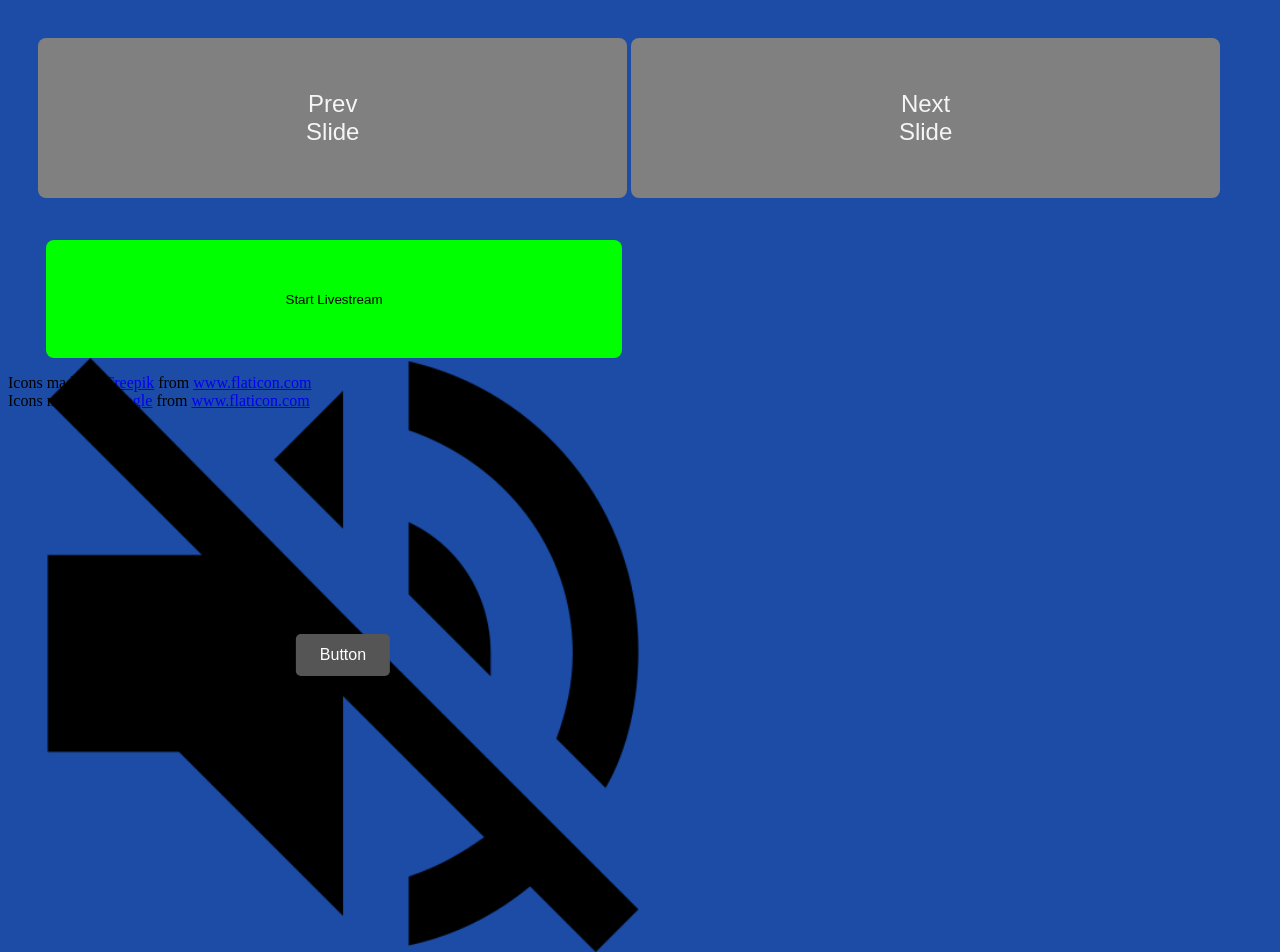
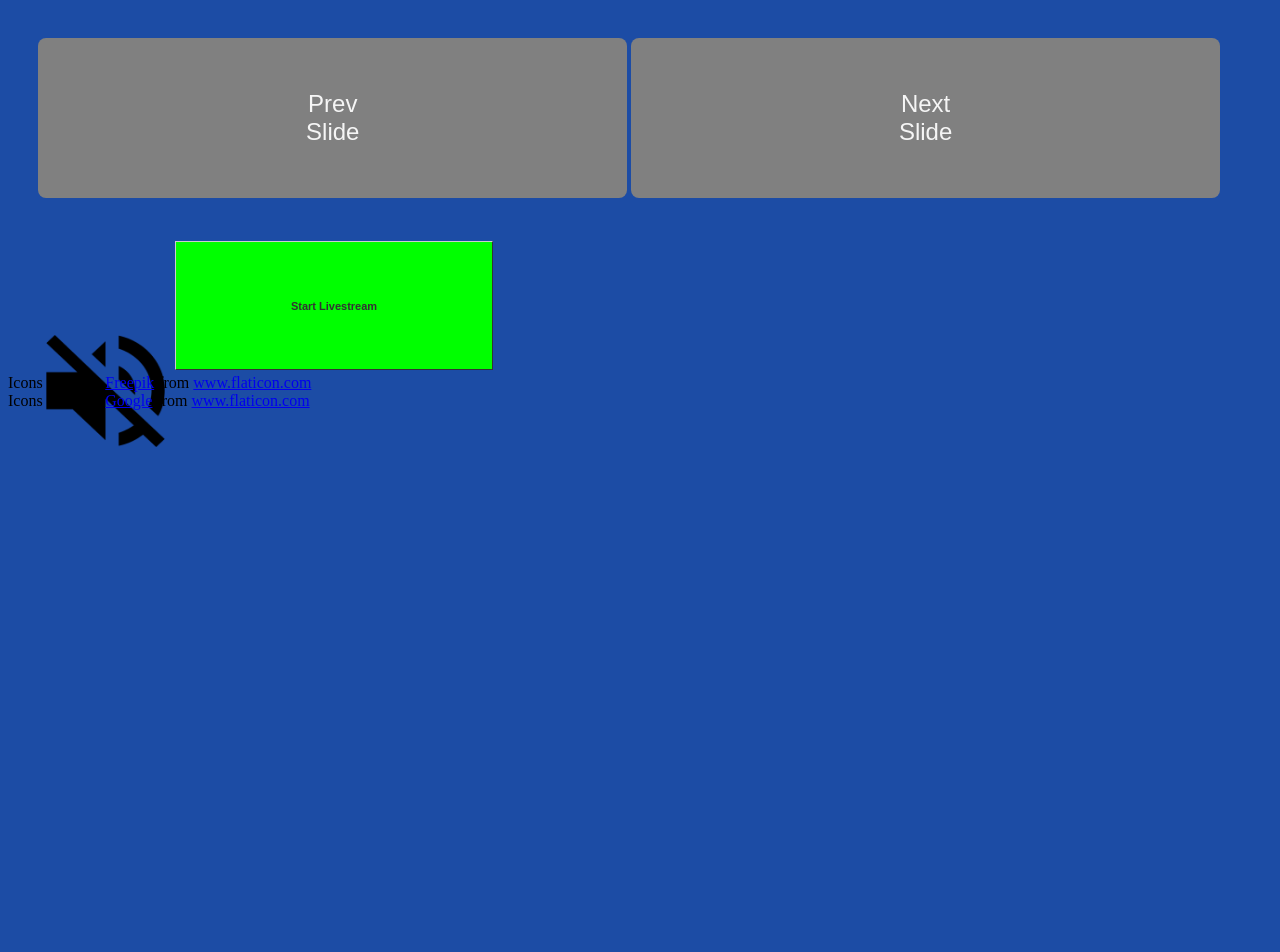
Before and after one commit to Nickiel12/Church-Programs, a Flask app: template kivy_based/templates/index.html in a window 1280 px wide. Shown: the part 586-1538 px from the top of the page. After the commit the page ends 1033 px from the top, so only its background shows below. Run offline with Flask 2, Linux system fonts and the light colour scheme; the template is opened without the code that fills it, so the values that code supplies are empty; some libraries are stand-ins or nearby versions.

Commit message:
trying to get volum in the right spot

```diff
--- a/kivy_based/static/css/index.css
+++ b/kivy_based/static/css/index.css
@@ -61,46 +61,33 @@ p {
     margin-right: 3%;
     height: 15%;
 }
-.go_live {
+#anchor_padding {
+    text-align: center;
     width: 48.5%;
-    height: 100%;
+    padding-top: 5%;
+    padding-bottom: 2%;
 }
+.button {
+    font: bold 11px Arial;
+    text-decoration: none;
+    background-color: #EEEEEE;
+    color: #333333;
+    padding: 10% 20% 10% 20%;
+    border-top: 1px solid #CCCCCC;
+    border-right: 1px solid #333333;
+    border-bottom: 1px solid #333333;
+    border-left: 1px solid #CCCCCC;
+  }
 #red_button {
     background-color: #ff0000
 }
 #green_button {
     background-color: #00FF00
 }
-/* Container needed to position the button. Adjust the width as needed */
-.container {
-    position: relative;
-    width: 50%;
-}
-
-/* Make the image responsive */
-.container img {
-    width: 100%;
-    height: auto;
-}
-
-/* Style the button and place it in the middle of the container/image */
-.container .btn {
-    position: absolute;
-    top: 50%;
-    left: 50%;
-    transform: translate(-50%, -50%);
-    -ms-transform: translate(-50%, -50%);
-    background-color: #555;
-    color: white;
-    font-size: 16px;
-    padding: 12px 24px;
-    border: none;
-    cursor: pointer;
-    border-radius: 5px;
-}
-
-.container .btn:hover {
-    background-color: black;
+#volume_button {
+    display: inline;
+    width: 10%;
+    height: 95%
 }
 #bottom_spacer {
     width: 100%;
--- a/kivy_based/templates/index.html
+++ b/kivy_based/templates/index.html
@@ -70,19 +70,15 @@
 		</div>
 		<div id=mid_spacer></div>
 		<div id=extra_buttons>
-			<a href="{{ url_for('go_live')}}">
-				<button class=go_live {% if stream_state==True %} id=red_button>
+			<div id=anchor_padding>
+				<a href="{{ url_for('go_live')}}" class=button {% if stream_state==True %} id=red_button>
 						Stop Livestream
 						{% else %} id=green_button>
 						Start Livestream
 						{% endif %}
-				</button>
 				</a>
-			<div class="container">
-				<img src="{{ url_for('static', filename='images/volume_off.png')}}" alt="the state of the volume">
-				<button class="btn">Button</button>
 			</div>
-
+			<input id=volume_button type="image" src="{{ url_for('static', filename='images/volume_off.png') }}" alt="Mute">
 		</div>
 	</p>
 	<div>Icons made by <a href="https://www.flaticon.com/authors/freepik" title="Freepik">Freepik</a>
```
Lines whose indentation alone changed are shown as unchanged.
